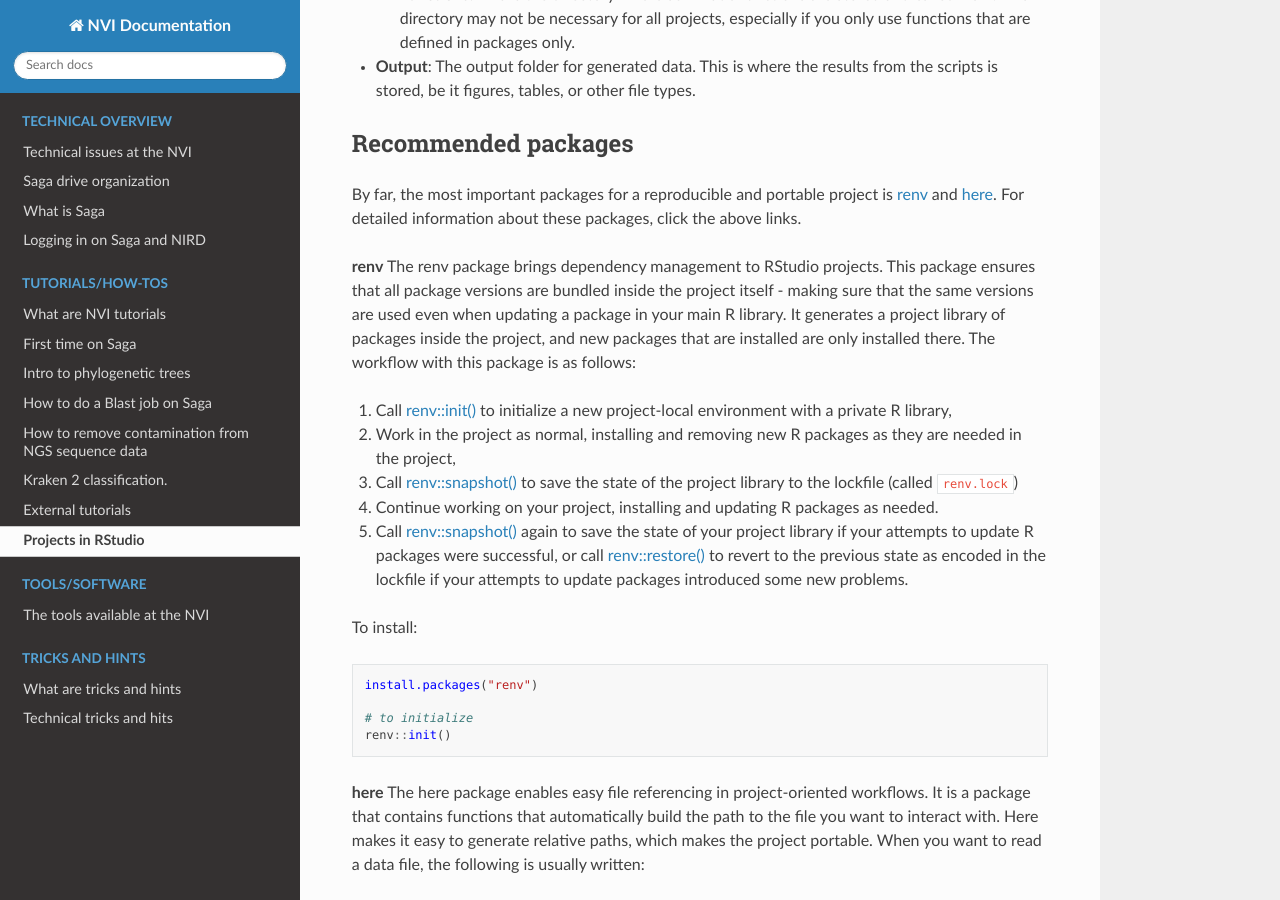
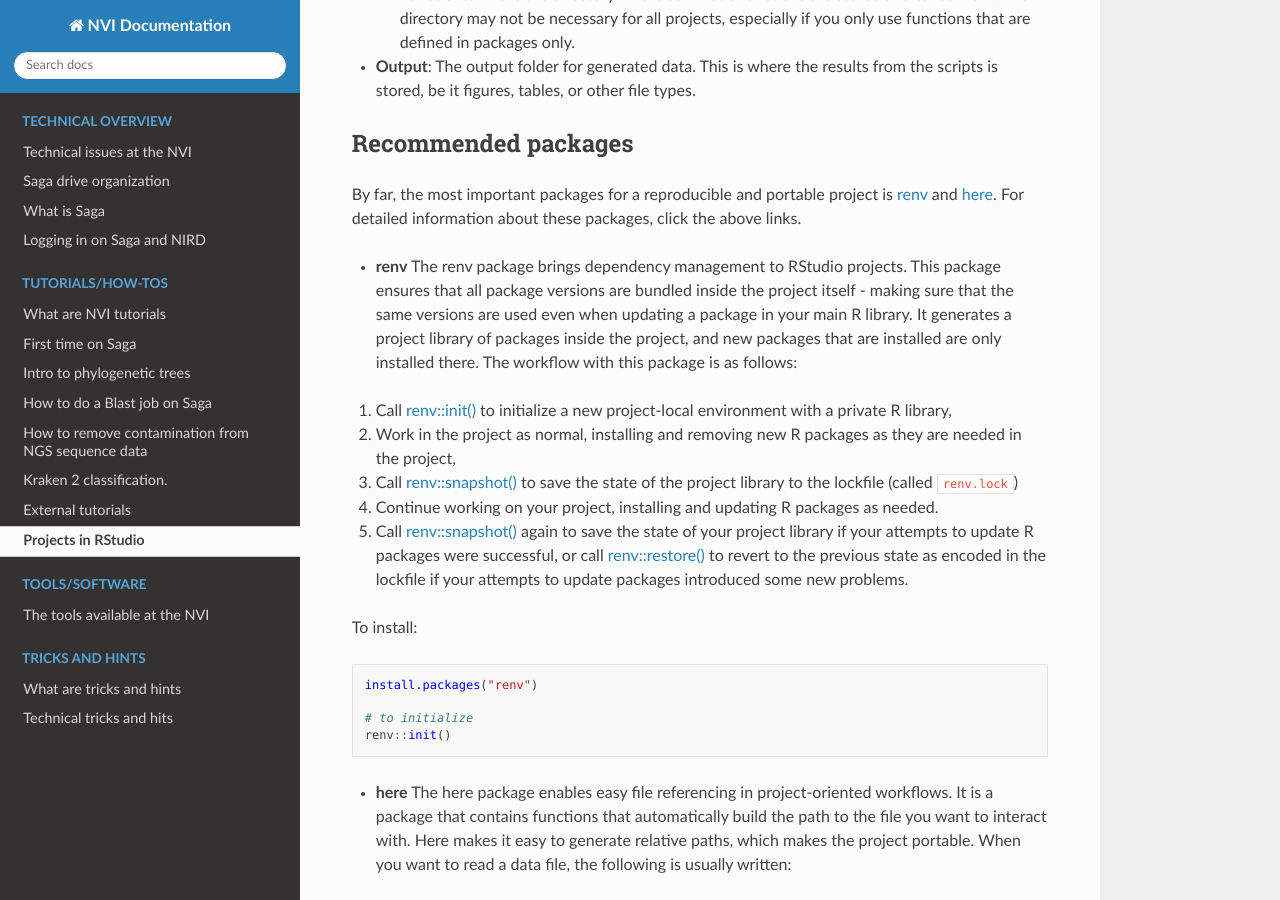
Before and after one commit to NorwegianVeterinaryInstitute/nvi-documentation, a Sphinx documentation site: the page built from docs/source/tutorials/rstudio_projects.md, in a window 1280 px wide and 900 px high, scrolled down 3139 px. Built offline with Sphinx 7.4.7 and the Read the Docs theme 2.0.0, drawn with Linux system fonts in a browser that asks for light colours; pages that are not in the unit, such as notebooks, are missing from menus.

````diff
--- a/docs/source/tutorials/rstudio_projects.md
+++ b/docs/source/tutorials/rstudio_projects.md
@@ -71,7 +71,7 @@ How you structure your project is an important for reproducibility and portabili
 ## Recommended packages
 By far, the most important packages for a reproducible and portable project is [renv](https://rstudio.github.io/renv/articles/renv.html) and [here](https://here.r-lib.org/). For detailed information about these packages, click the above links.
 
-**renv**
+- **renv**
 The renv package brings dependency management to RStudio projects. This package ensures that all package versions are bundled inside the project itself - making sure that the same versions are used even when updating a package in your main R library. It generates a project library of packages inside the project, and new packages that are installed are only installed there. The workflow with this package is as follows:
 
 1.  Call [renv::init()](https://rstudio.github.io/renv/reference/init.html) to initialize a new project-local environment with a private R library,
@@ -88,7 +88,7 @@ install.packages("renv")
 renv::init()
 ```
 
-**here**
+- **here**
 The here package enables easy file referencing in project-oriented workflows. It is a package that contains functions that automatically build the path to the file you want to interact with. Here makes it easy to generate relative paths, which makes the project portable. When you want to read a data file, the following is usually written:
 ```r
 read_delim("path/to/datafile.txt", delim = "\t")
````
